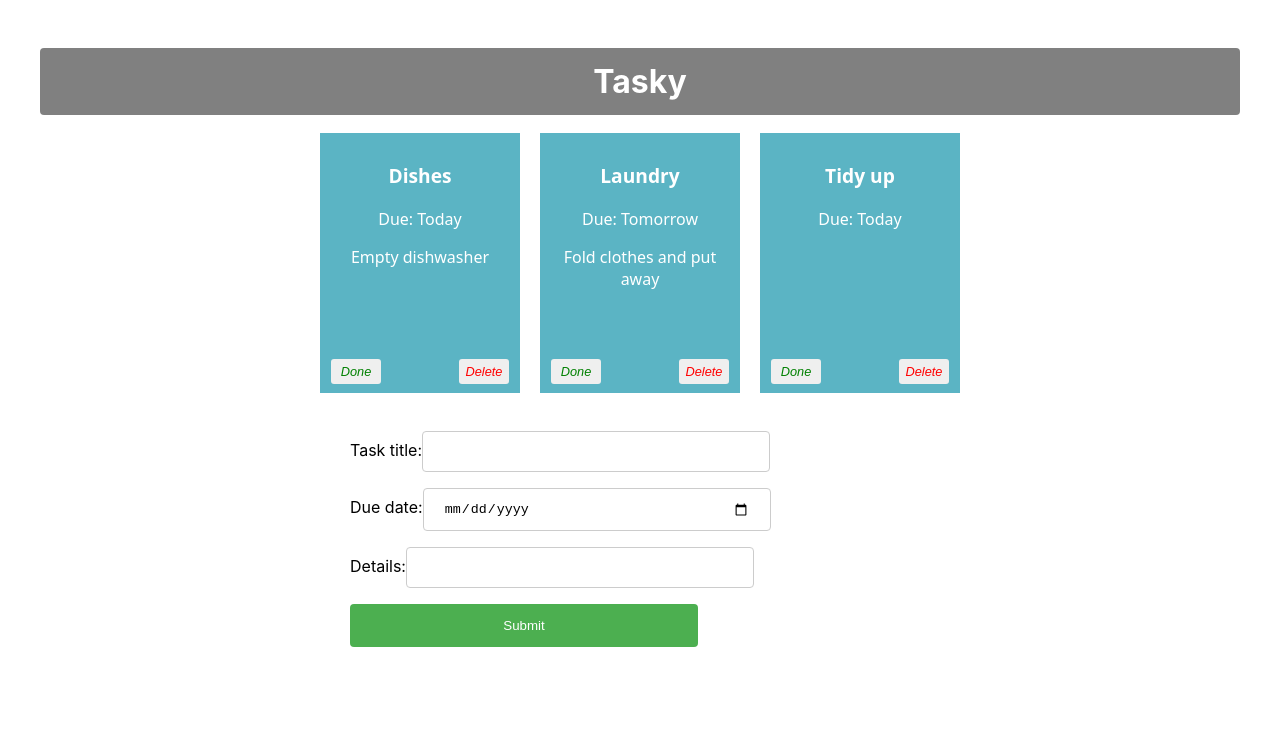
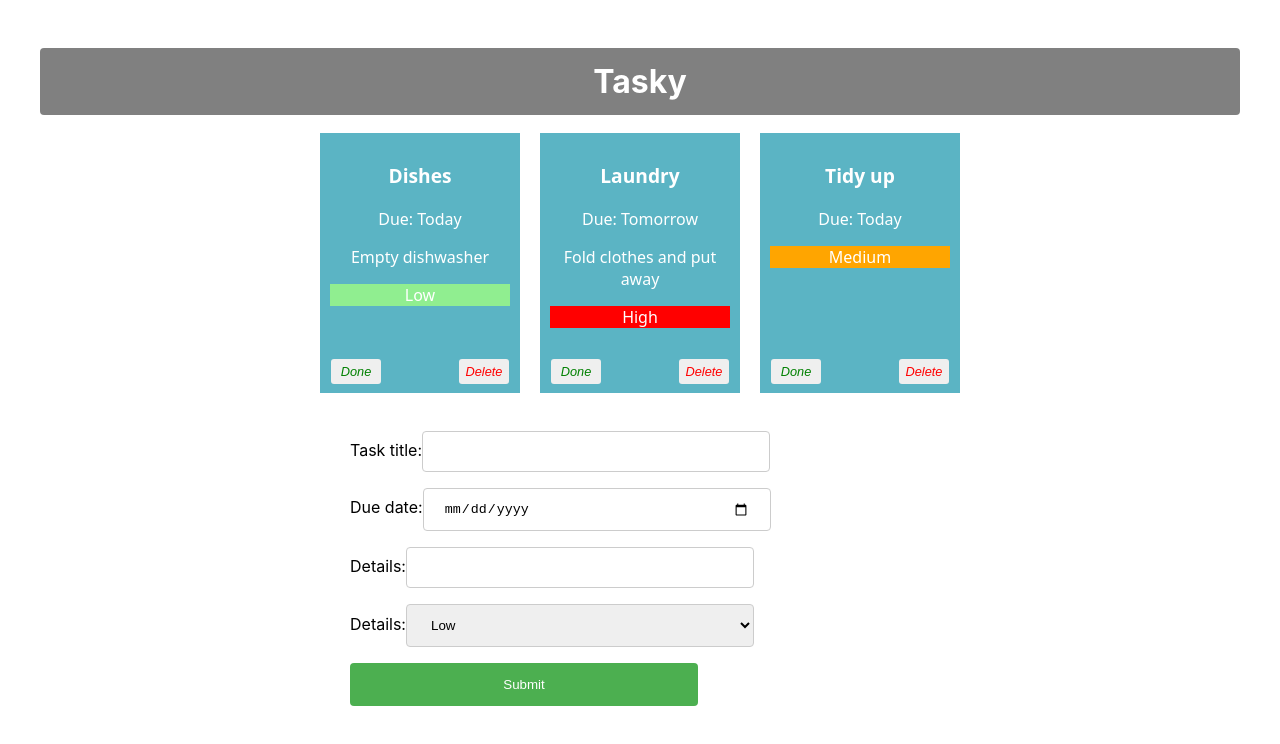
Before and after one commit to 2000krysztof/react-basic-labs, a React (Create React App) app: page / in a window 1280 px wide. Shown: the top 744 px of the page. Built offline with nearby package versions, Linux system fonts and the light colour scheme.

Commit message:
Tasky Lab 2 - Exercise done

```diff
--- a/src/App.css
+++ b/src/App.css
@@ -103,6 +103,16 @@
   background-color: #45a049;
 }
 
+select{
+  width: 60%;
+  padding: 12px 20px;
+  margin: 8px 0;
+  display: inline-block;
+  border: 1px solid #ccc;
+  border-radius: 4px;
+  box-sizing: border-box;
+}
+
 form {
   text-align: left;
   width: 50%;
--- a/src/App.js
+++ b/src/App.js
@@ -9,9 +9,9 @@
 
 	const [ taskState, setTaskState ] = useState({
 		tasks: [
-			{ id: 1, title:"Dishes", description: "Empty dishwasher", deadline: "Today", done: false },
-			{ id: 2, title: "Laundry", description: "Fold clothes and put away", deadline: "Tomorrow", done: false },
-			{ id: 3, title: "Tidy up", deadline: "Today", done: false}
+			{ id: 1, title:"Dishes", description: "Empty dishwasher", deadline: "Today", done: false , priority: "Low"},
+			{ id: 2, title: "Laundry", description: "Fold clothes and put away", deadline: "Tomorrow", done: false , priority:"High"},
+			{ id: 3, title: "Tidy up", deadline: "Today", done: false, priority:"Medium"}
 		]
 	});
 
@@ -31,7 +31,8 @@
 	const [ formState, setFormState ] = useState({
 		title: "",
 		description: "",
-		deadline: ""
+		deadline: "",
+		priority: ""
 	});
 
 	const formChangeHandler = (event) => {
@@ -47,12 +48,16 @@
 			case "deadline":
 				form.deadline = event.target.value;
 				break;
+			case "priority":
+				form.priority = event.target.value;
+				break;
 			default:
 				form = formState;
 		}
+		setFormState(form);
 		console.log(formState);
-		setFormState(form);
 	}
+
 	const formSubmitHandler = (event) => {
 		event.preventDefault();
 
@@ -72,6 +77,7 @@
 			title={task.title}
 			description={task.description}
 			deadline={task.deadline}
+			priority={task.priority}
 			markDone={() => doneHandler(index)}
 			deleteTask = {() => deleteHandler(index)}
 			done={task.done}
--- a/src/components/Form.js
+++ b/src/components/Form.js
@@ -19,6 +19,16 @@
             Details:
             <input type="text" name="description" onChange={(event) => props.change(event)}/>
         </label>
+        <br />
+        <label>
+            Details:
+			<select name = "priority" onChange={(event) => props.change(event)}>
+				<option value="Low">Low</option>
+				<option value="Medium">Medium</option>
+				<option value="High">High</option>
+			</select>
+        </label>
+        <br />
         <input type="submit" value="Submit" />
         </form>
     </div>
--- a/src/components/Task.js
+++ b/src/components/Task.js
@@ -7,6 +7,10 @@
 		<p className="title">{props.title}</p>
 		<p>Due: {props.deadline}</p>
 		<p>{props.description}</p>
+		<p className="priority" style={{backgroundColor: props.priority === "Low"?
+				"lightgreen": props.priority ==="Medium" ?
+				"orange" : "red"}}>{props.priority}</p>
+
 		<button onClick={props.markDone} className="doneButton">Done</button>
 		<button className='deleteButton' onClick={props.deleteTask}>Delete</button>
 		</div>
```
Also changed, not shown: 1 other file (tests, documents, lock files or other folders).
